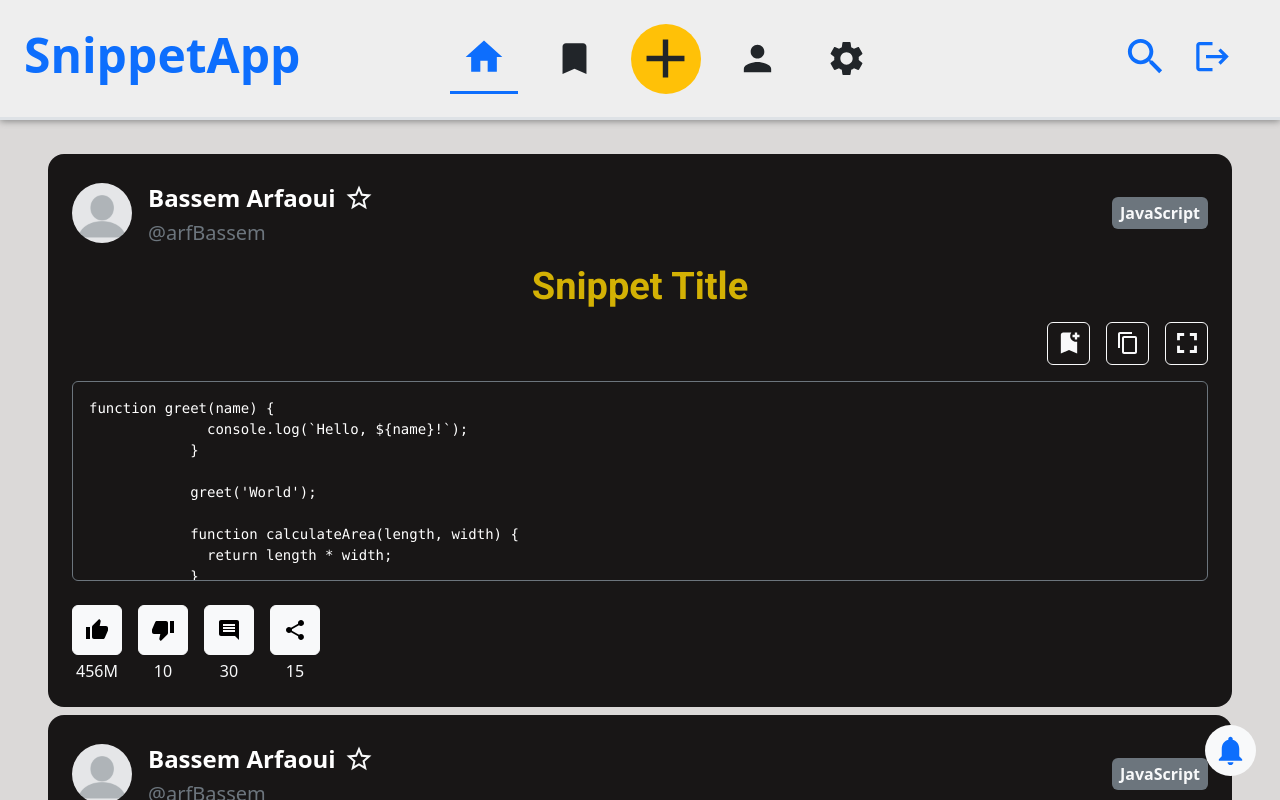
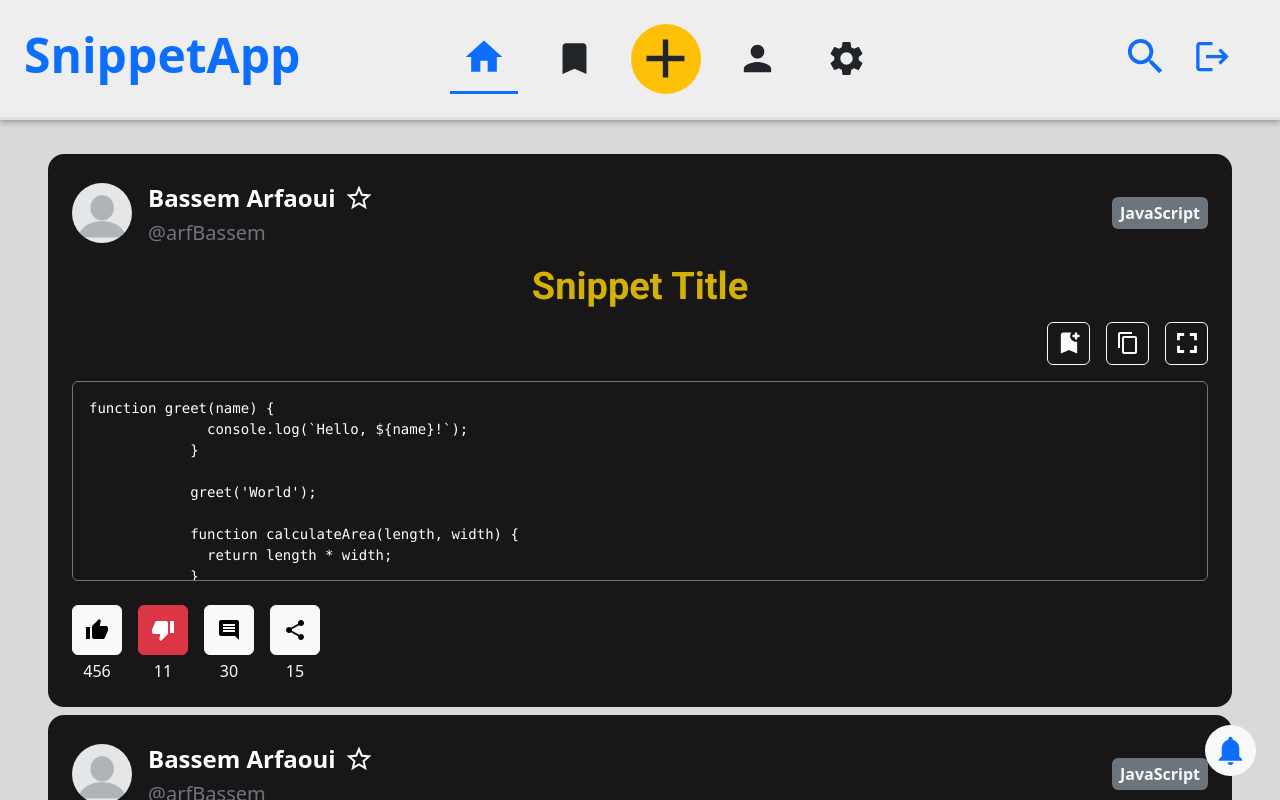
Before and after one commit to BassemArfaoui/SnippetUp-2.0, a React (Create React App) app: page / in a window 1280 px wide. Both pictures are taken after a click on the button 163 px from the left and 629 px from the top of the page. Built offline with nearby package versions, Linux system fonts and the light colour scheme.

Commit message:
like dislike func

```diff
--- a/package.json
+++ b/package.json
@@ -12,6 +12,7 @@
     "@testing-library/user-event": "^13.5.0",
     "react": "^18.3.1",
     "react-dom": "^18.3.1",
+    "react-router-dom": "^6.26.1",
     "react-scripts": "5.0.1",
     "web-vitals": "^2.1.4"
   },
--- a/src/components/parts/Post.jsx
+++ b/src/components/parts/Post.jsx
@@ -1,4 +1,4 @@
-import React, { useState } from 'react';
+import React, { useState , useRef } from 'react';
 import profile_pic from '../../imgs/profile_pic.jpg'
 import './styles/Post.css'
 import ContentCopyIcon from '@mui/icons-material/ContentCopy';
@@ -18,11 +18,13 @@ export default function Post() {
   const [isSaved,setIsSaved]=useState(false);
   const [isCopied,setIsCopied]=useState(false);
   const [isIntrested,setIsIntrested]=useState(false);
-  // Random numbers for demonstration
-  const likeCount = '456M';
-  const dislikeCount = 10;
-  const commentCount = 30;
-  const shareCount = 15;
+  //reactions counts
+  const [react, setReact] = useState('none');
+  const [likeCount, setLikeCount] = useState(456);
+  const [dislikeCount, setDislikeCount] = useState(10);
+  const [commentCount, setCommentCount] = useState(30);
+  const [shareCount, setShareCount] = useState(15);
+
 
   //buttons functions
   const saveSnippet=()=>{
@@ -51,7 +53,33 @@ export default function Post() {
     setIsIntrested(false);
   }
 
+  const likeSnippet = () => {
+    if(react==='dislike')
+    {
+      setDislikeCount(prev => (prev -1));
+    }
+    setReact('like');
+    setLikeCount(prev => (prev +1));
+  };
 
+  const dislikeSnippet = () => {
+    if(react==='like')
+    {
+      setLikeCount(prev => (prev -1));
+    }
+    setReact('dislike');
+    setDislikeCount(prev => (prev +1));
+  };
+
+  const unlikeSnippet = () => {
+    setReact('none');
+    setLikeCount(prev => (prev -1));
+  };
+
+  const undislikeSnippet = () => {
+    setReact('none');
+    setDislikeCount(prev => (prev -1));
+  };
 
   return (
     <div className="post rounded-4 p-4">
@@ -130,11 +158,17 @@ export default function Post() {
       </div>
       <div className="d-flex justify-content-start align-items-center gap-3 mt-2 pt-3">
         <div className="text-center">
-          <button className="btn btn-light p-2 px-3 fw-bolder fs-5 like-btn"><ThumbUpIcon /></button>
+          { react === 'like' ?
+             <button  className="btn btn-primary p-2 px-3 fw-bolder fs-5 like-btn" onClick={unlikeSnippet}><ThumbUpIcon /></button>
+            :<button  className="btn btn-light p-2 px-3 fw-bolder fs-5 like-btn" onClick={likeSnippet}><ThumbUpIcon /></button>
+          }
           <div className="text-light mt-1">{likeCount}</div>
         </div>
         <div className="text-center">
-          <button className="btn btn-light p-2 px-3 fw-bolder fs-5 like-btn"><ThumbDownIcon /></button>
+          {
+            react==='dislike' ? <button className="btn btn-danger p-2 px-3 fw-bolder fs-5 like-btn" onClick={undislikeSnippet}><ThumbDownIcon /></button>
+            : <button className="btn btn-light p-2 px-3 fw-bolder fs-5 like-btn" onClick={dislikeSnippet}> <ThumbDownIcon /></button>
+          }
           <div className="text-light mt-1">{dislikeCount}</div>
         </div>
         <div className="text-center">
```
Also changed, not shown: 1 other file (tests, documents, lock files or other folders).
